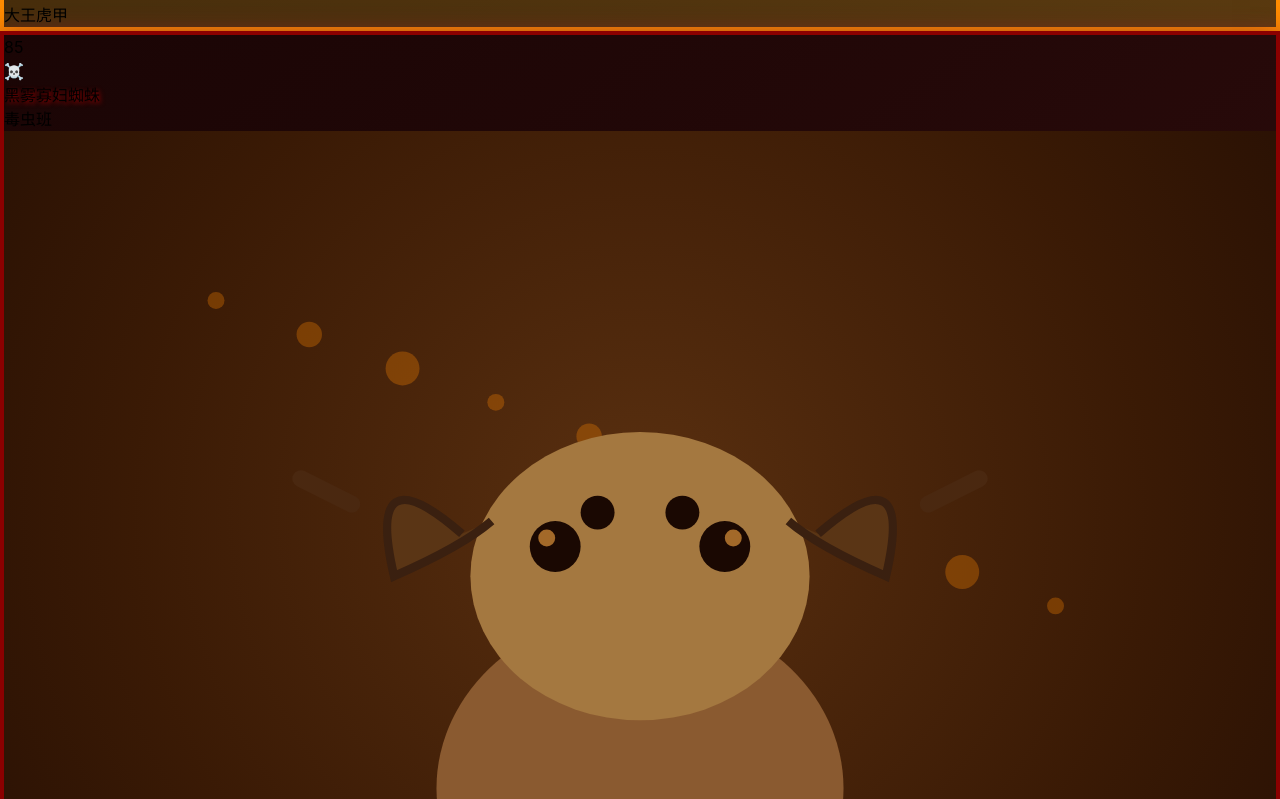
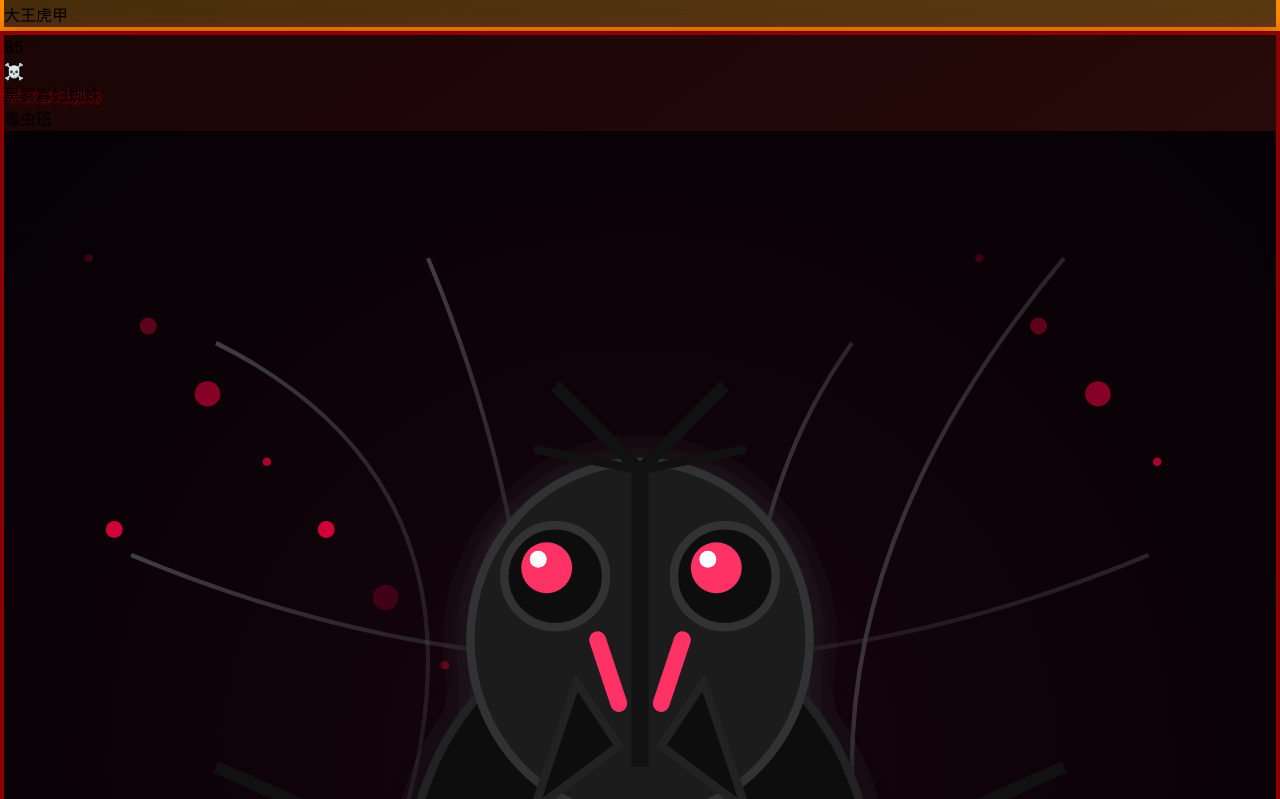
Before and after one commit to allenaabbcc-cloud/insect-battle, a React (Vite) app: page / in a window 1280 px wide. Shown: the part 4601-5400 px from the top of the page. Built offline with nearby package versions, Linux system fonts and the light colour scheme.

Commit message:
v1.3.2 - 黑雾寡妇蜘蛛特效升级！超酷炫动画效果！

```diff
--- a/src/components/Card.jsx
+++ b/src/components/Card.jsx
@@ -127,6 +127,115 @@ const Card = ({ insect, onClick, isSelected, isEnemy, isSmall, isShowcase }) =>
           <path d="M165 230 Q175 260 180 290" stroke="#2a5a4a" strokeWidth="8" fill="none" strokeLinecap="round"/>
         </svg>
       );
+    } else if (insect.name === '黑雾寡妇蜘蛛') {
+      return (
+        <svg viewBox="0 0 300 300" className="w-full h-full">
+          <defs>
+            <radialGradient id="widowArtBg" cx="50%" cy="50%" r="70%">
+              <stop offset="0%" stopColor="#1a0510"/>
+              <stop offset="50%" stopColor="#0d0208"/>
+              <stop offset="100%" stopColor="#050104"/>
+            </radialGradient>
+            <filter id="widowGlow">
+              <feGaussianBlur stdDeviation="4" result="coloredBlur"/>
+              <feMerge>
+                <feMergeNode in="coloredBlur"/>
+                <feMergeNode in="SourceGraphic"/>
+              </feMerge>
+            </filter>
+            <linearGradient id="webGradient" x1="0%" y1="0%" x2="100%" y2="100%">
+              <stop offset="0%" stopColor="#666" stopOpacity="0.6"/>
+              <stop offset="100%" stopColor="#333" stopOpacity="0.3"/>
+            </linearGradient>
+          </defs>
+
+          <rect fill="url(#widowArtBg)" width="300" height="300"/>
+
+          <path d="M50 50 Q150 100 50 250" stroke="url(#webGradient)" strokeWidth="1" fill="none"/>
+          <path d="M100 30 Q150 150 100 270" stroke="url(#webGradient)" strokeWidth="1" fill="none"/>
+          <path d="M200 50 Q150 120 200 250" stroke="url(#webGradient)" strokeWidth="1" fill="none"/>
+          <path d="M250 30 Q150 150 250 270" stroke="url(#webGradient)" strokeWidth="1" fill="none"/>
+          <path d="M30 100 Q150 150 270 100" stroke="url(#webGradient)" strokeWidth="1" fill="none"/>
+          <path d="M40 180 Q150 150 260 180" stroke="url(#webGradient)" strokeWidth="1" fill="none"/>
+
+          {[...Array(20)].map((_, i) => (
+            <circle
+              key={i}
+              cx={20 + (i * 14) % 260}
+              cy={30 + (i * 16) % 240}
+              r={1 + (i % 3)}
+              fill="#ff0044"
+              opacity={0.2 + (i % 5) * 0.15}
+            >
+              <animate attributeName="opacity" values={`${0.2 + (i % 5) * 0.15};0.8;${0.2 + (i % 5) * 0.15}`} dur={`${2 + i * 0.3}s`} repeatCount="indefinite"/>
+              <animate attributeName="r" values={`${1 + (i % 3)};${2 + (i % 3)};${1 + (i % 3)}`} dur={`${1.5 + i * 0.2}s`} repeatCount="indefinite"/>
+            </circle>
+          ))}
+
+          <g filter="url(#widowGlow)">
+            <ellipse cx="150" cy="180" rx="55" ry="65" fill="#111" stroke="#222" strokeWidth="2"/>
+
+            <ellipse cx="150" cy="120" rx="40" ry="42" fill="#1a1a1a" stroke="#333" strokeWidth="2"/>
+
+            <circle cx="130" cy="105" r="12" fill="#111" stroke="#333" strokeWidth="2"/>
+            <circle cx="170" cy="105" r="12" fill="#111" stroke="#333" strokeWidth="2"/>
+            <circle cx="128" cy="103" r="6" fill="#ff3366"/>
+            <circle cx="168" cy="103" r="6" fill="#ff3366"/>
+            <circle cx="126" cy="101" r="2" fill="#fff"/>
+            <circle cx="166" cy="101" r="2" fill="#fff">
+              <animate attributeName="opacity" values="1;0.3;1" dur="1.5s" repeatCount="indefinite"/>
+            </circle>
+
+            <path d="M135 130 L125 160 L145 145 Z" fill="#0a0a0a" stroke="#222" strokeWidth="2"/>
+            <path d="M165 130 L175 160 L155 145 Z" fill="#0a0a0a" stroke="#222" strokeWidth="2"/>
+
+            <path d="M145 135 L140 120" stroke="#ff3366" strokeWidth="4" fill="none" strokeLinecap="round"/>
+            <path d="M155 135 L160 120" stroke="#ff3366" strokeWidth="4" fill="none" strokeLinecap="round">
+              <animate attributeName="stroke-width" values="4;6;4" dur="0.5s" repeatCount="indefinite"/>
+            </path>
+          </g>
+
+          <g>
+            <path d="M150 150 L150 80" stroke="#111" strokeWidth="4"/>
+            <path d="M150 80 L130 60" stroke="#111" strokeWidth="3"/>
+            <path d="M150 80 L170 60" stroke="#111" strokeWidth="3"/>
+            <path d="M150 80 L125 75" stroke="#111" strokeWidth="2"/>
+            <path d="M150 80 L175 75" stroke="#111" strokeWidth="2"/>
+          </g>
+
+          <g>
+            <path d="M150 245 L120 280" stroke="#111" strokeWidth="4"/>
+            <path d="M150 245 L180 280" stroke="#111" strokeWidth="4"/>
+            <path d="M150 230 L115 265" stroke="#111" strokeWidth="3"/>
+            <path d="M150 230 L185 265" stroke="#111" strokeWidth="3"/>
+            <path d="M150 215 L120 245" stroke="#111" strokeWidth="2"/>
+            <path d="M150 215 L180 245" stroke="#111" strokeWidth="2"/>
+          </g>
+
+          <g>
+            <path d="M95 170 L50 150" stroke="#111" strokeWidth="3"/>
+            <path d="M95 175 L45 185" stroke="#111" strokeWidth="3"/>
+            <path d="M95 180 L55 215" stroke="#111" strokeWidth="3"/>
+
+            <path d="M205 170 L250 150" stroke="#111" strokeWidth="3"/>
+            <path d="M205 175 L255 185" stroke="#111" strokeWidth="3"/>
+            <path d="M205 180 L245 215" stroke="#111" strokeWidth="3"/>
+          </g>
+
+          <g>
+            <path d="M150 170 L150 165 L170 165 L170 180 L155 180" fill="#ff0044" stroke="#ff6688" strokeWidth="1"/>
+            <path d="M155 165 L155 175 L165 175" fill="#111"/>
+          </g>
+
+          <circle cx="148" cy="195" r="5" fill="#ff0044" opacity="0.6">
+            <animate attributeName="opacity" values="0.6;1;0.6" dur="2s" repeatCount="indefinite"/>
+            <animate attributeName="r" values="5;7;5" dur="2s" repeatCount="indefinite"/>
+          </circle>
+          <circle cx="152" cy="198" r="3" fill="#ff6688" opacity="0.8">
+            <animate attributeName="opacity" values="0.8;0.3;0.8" dur="1.5s" repeatCount="indefinite"/>
+          </circle>
+        </svg>
+      );
     } else {
       return (
         <svg viewBox="0 0 300 300" className="w-full h-full">
@@ -146,7 +255,6 @@ const Card = ({ insect, onClick, isSelected, isEnemy, isSmall, isShowcase }) =>
               cx={15 + (i * 12) % 270}
               cy={160 + (i * 9) % 120}
               rx={3 + (i % 3)}
-              ry={2 + (i % 2)}
               fill={i % 2 === 0 ? '#8a6040' : '#6a4525'}
               opacity="0.5"
             />
@@ -234,6 +342,51 @@ const Card = ({ insect, onClick, isSelected, isEnemy, isSmall, isShowcase }) =>
                 <div className="text-2xl">💦</div>
               </div>
             ))}
+          </div>
+        </div>
+      );
+    } else if (insect.name === '黑雾寡妇蜘蛛') {
+      return (
+        <div className="relative w-full h-full">
+          <div className="absolute inset-0 flex items-center justify-center">
+            <div className="text-7xl animate-pulse">🕷️</div>
+          </div>
+          <div className="absolute inset-0 overflow-hidden">
+            {[...Array(8)].map((_, i) => (
+              <div
+                key={i}
+                className="absolute"
+                style={{
+                  left: `${15 + (i % 4) * 20}%`,
+                  top: `${35 + Math.floor(i / 4) * 30}%`,
+                  animation: `spin 1.5s linear infinite`,
+                  animationDelay: `${i * 0.15}s`
+                }}
+              >
+                <div className="text-3xl" style={{color: '#ff0044'}}>❤️</div>
+              </div>
+            ))}
+          </div>
+          <div className="absolute inset-0 overflow-hidden">
+            {[...Array(12)].map((_, i) => (
+              <div
+                key={i}
+                className="absolute"
+                style={{
+                  left: `${50 + Math.cos(i * 30 * Math.PI / 180) * 30}%`,
+                  top: `${50 + Math.sin(i * 30 * Math.PI / 180) * 35}%`,
+                  animation: `pulse 0.8s ease-in-out infinite`,
+                  animationDelay: `${i * 0.05}s`
+                }}
+              >
+                <div className="text-xl">💜</div>
+              </div>
+            ))}
+          </div>
+          <div className="absolute inset-0 flex items-center justify-center">
+            <div className="text-4xl font-bold text-red-500 animate-bounce" style={{textShadow: '0 0 20px #ff0044'}}>
+              毒牙穿刺！
+            </div>
           </div>
         </div>
       );
```
Also changed, not shown: 1 other file (tests, documents, lock files or other folders).
